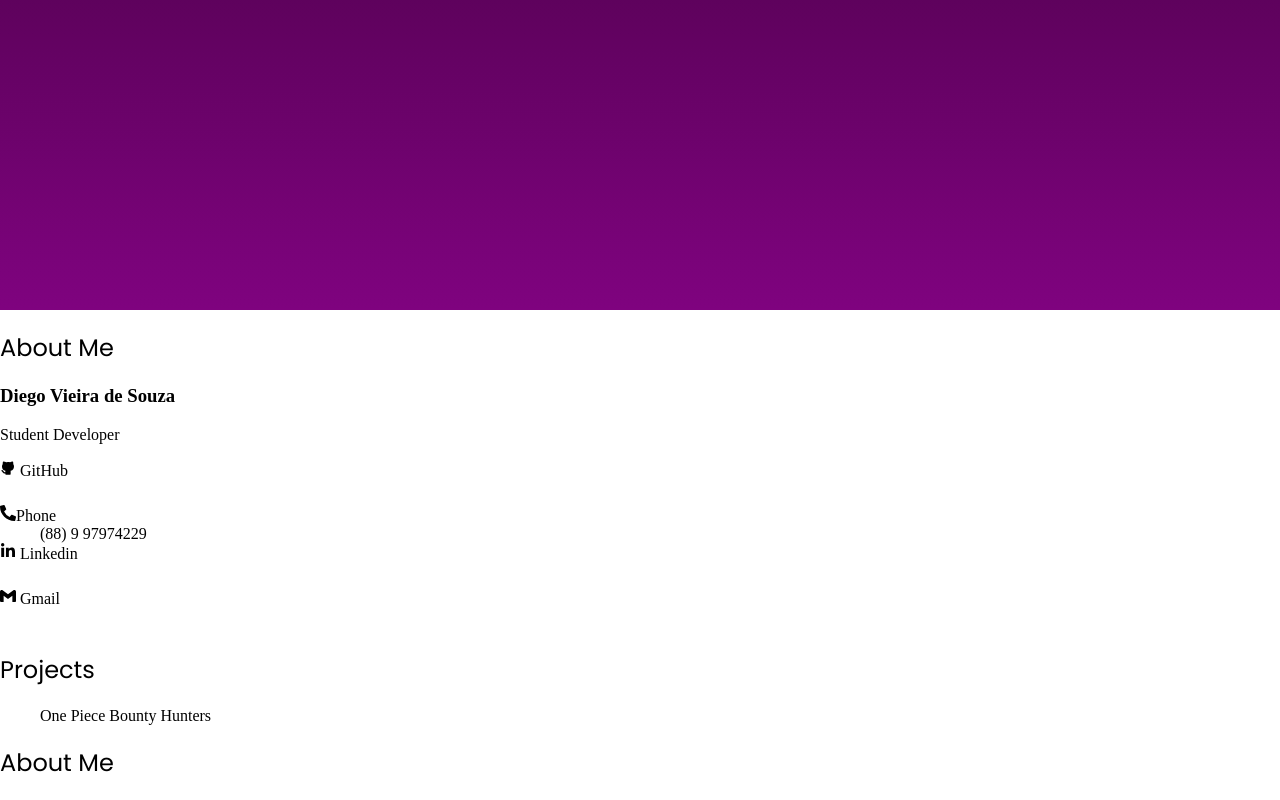
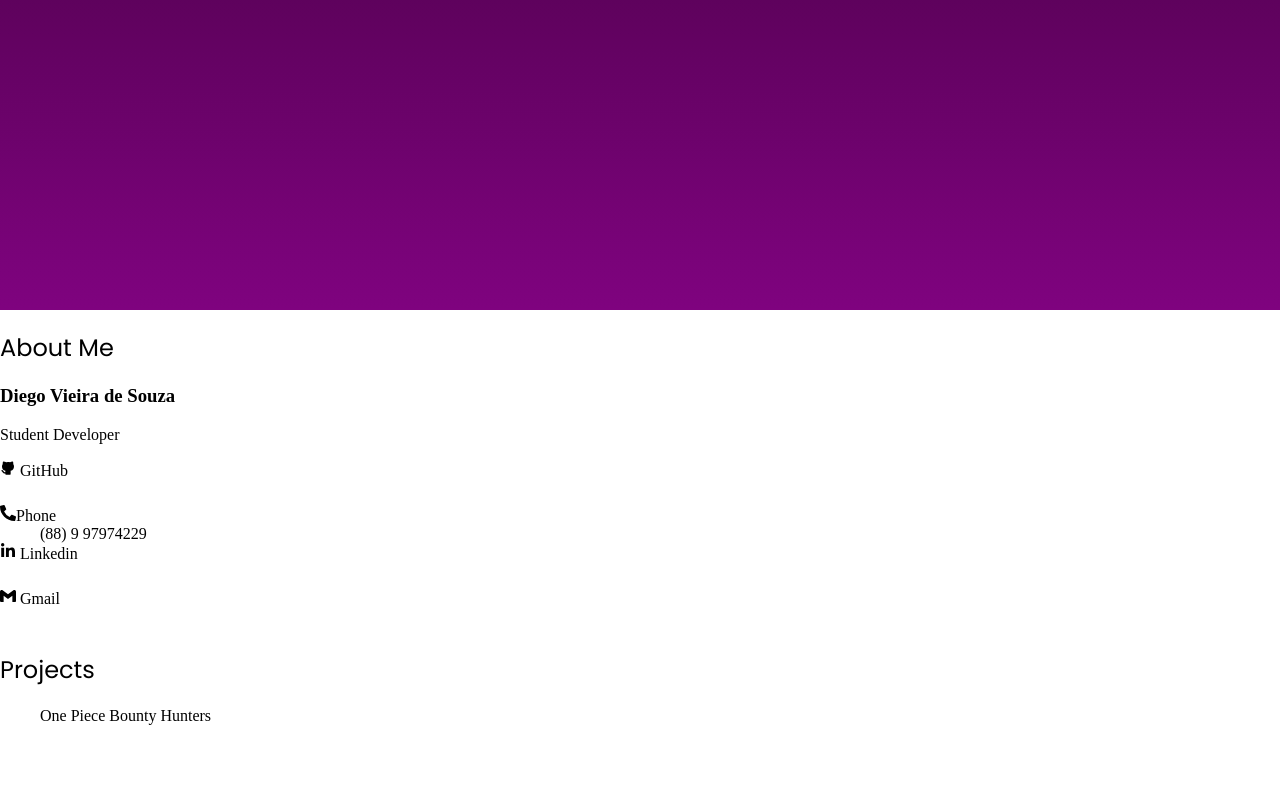
Before and after one commit to DiegoVSouza/catalog-front, a React (Create React App) app: page / in a window 1280 px wide. Shown: the part 563-1363 px from the top of the page. After the commit the page ends 1304 px from the top, so only its background shows below. Built offline with nearby package versions, Linux system fonts and the light colour scheme.

Commit message:
update: componets for home

```diff
--- a/src/Presentation/Pages/Home/HomeView.tsx
+++ b/src/Presentation/Pages/Home/HomeView.tsx
@@ -3,6 +3,7 @@ import './HomeView.css'
 import { TbBrandGithubFilled } from "react-icons/tb";
 import AboutMe from "../../Components/AboutMe/AboutMe";
 import Projects from "../../Components/Projects/Repositories";
+import Footer from "../../Components/Footer/Footer";
 export default function HomeView() {
 
   return (
@@ -10,17 +11,14 @@ export default function HomeView() {
     <main>
       <aside></aside>
       <section id="wellcome-section">
-        <h1>Hello, nice to see you</h1>
+        <h1>Hello,<br/>
+           nice to see you</h1>
         <h2>These are my private repositories</h2>
         <h3>Feel free to look around</h3>
       </section>
       <AboutMe/>
       <Projects/>
-      <article>
-        <header>
-          <h2>About Me</h2>
-        </header>
-      </article>
+      <Footer/>
     </main>
   );
 }
```
